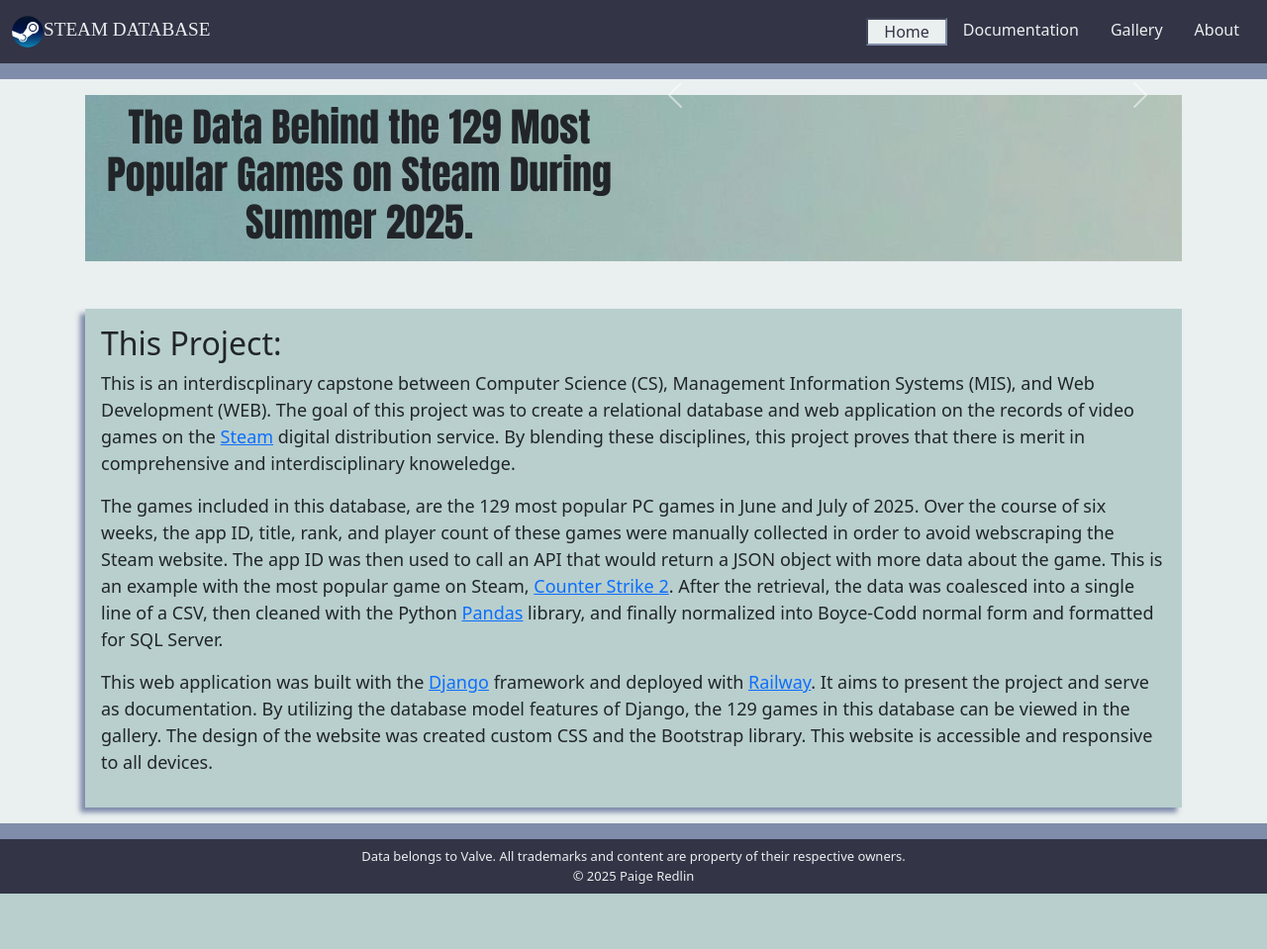
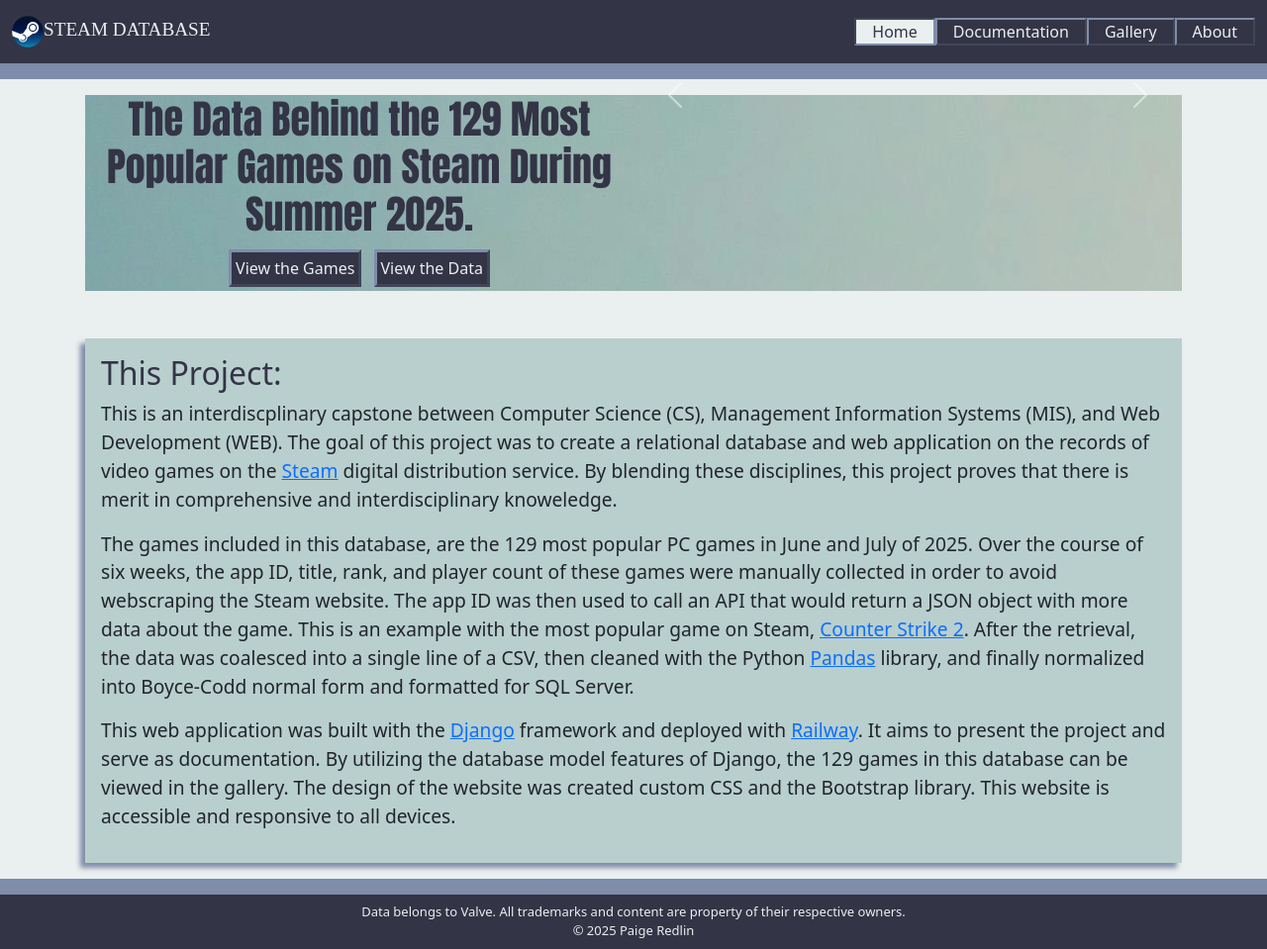
Before and after one commit to paigeredlin2/capstone_web_application, a Django app: page / in a window 1280 px wide. Shown: the whole page at 99% size. Before the commit the page ends 903 px from the top, so only its background shows below. Run offline with Django 5.2, Linux system fonts and the light colour scheme; data that the repository does not hold is empty; some web fonts are replaced.

Commit message:
Hero Fix and Formatting

```diff
--- a/SteamData/MainApp/templates/about.html
+++ b/SteamData/MainApp/templates/about.html
@@ -2,6 +2,7 @@
 {% load static %}
 {% block title %}Home{% endblock %}
 {% block content %}
+
 <div class="container px-3 my-3">
     <div class="about p-3">
         <div class="about-contact">
--- a/SteamData/MainApp/templates/home.html
+++ b/SteamData/MainApp/templates/home.html
@@ -2,10 +2,17 @@
 {% load static %}
 {% block title %}Home{% endblock %}
 {% block content %}
+
 <div class="container px-3 my-3">
   <div class="row g-0 hero mb-5">
-    <div class="col-lg-6">
-      <h1 class="hero-header p-2 align-middle">The Data Behind the 129 Most Popular Games on Steam During Summer 2025.</h1>
+    <div class="col-lg-6 d-flex flex-column align-items-center justify-content-center">
+      <div class="hero-header">
+        <h1 class="navy-text">The Data Behind the 129 Most Popular Games on Steam During Summer 2025.</h1>
+      </div>
+      <div class="hero-buttons py-1">
+        <button class="hero-button p-1 mx-1"><a href="{% url 'gallery' %}">View the Games</a></button>
+        <button class="hero-button p-1 mx-1"><a href="{% url 'documentation' %}">View the Data</a></button>
+      </div>
     </div>
     <div class="col-lg-6">
       <div>
@@ -26,12 +33,12 @@
             <span class="visually-hidden">Next</span>
           </button>
         </div>
-    </div>
+      </div>
     </div>
   </div>
 
-      <div class="p-3 home-content">
-        <h2>This Project:</h2>
+    <div class="p-3 home-content">
+      <h2 class="navy-text">This Project:</h2>
         <div class="home-text">
           <p>
           This is an interdiscplinary capstone between Computer Science (CS),
@@ -69,6 +76,7 @@
           </p>
         </div>
       </div>
-  </div>
+    </div>
+
 </div>
 {% endblock %}
--- a/SteamData/static/base.css
+++ b/SteamData/static/base.css
@@ -13,6 +13,7 @@
   text-decoration: none;
   color: #eaefef;
   padding: 0 1rem;
+  border: 2px outset #7f8caa;
 }
 .custom-active {
   background-color: #eaefef;
@@ -30,12 +31,26 @@
 .decorative-border {
   background-color: #7f8caa;
 }
+.navy-text {
+  color: #333446;
+}
 .hero {
   background-image: url("../static/images/hero-background.jpg");
 }
 .hero-header {
   font-family: Aldrich, Impact;
   text-align: center;
+}
+.hero-button {
+  background-color: #333446;
+  border: 3px outset #7f8caa;
+}
+.hero-button:hover {
+  border: 3px inset #7f8caa;
+}
+.hero-button > a {
+  color: #eaefef;
+  text-decoration: none;
 }
 footer {
   background-color: #333446;
@@ -54,7 +69,7 @@
   box-shadow: -5px 5px 5px #7f8caa;
 }
 .home-text {
-  font-size: large;
+  font-size: larger;
 }
 .green-background {
   background-color: #b8cfce;
```
Also changed, not shown: SteamData/GamesApp/templates/gallery.html (+17 -4 lines), SteamData/MainApp/templates/documentation.html (+10 -4 lines).
